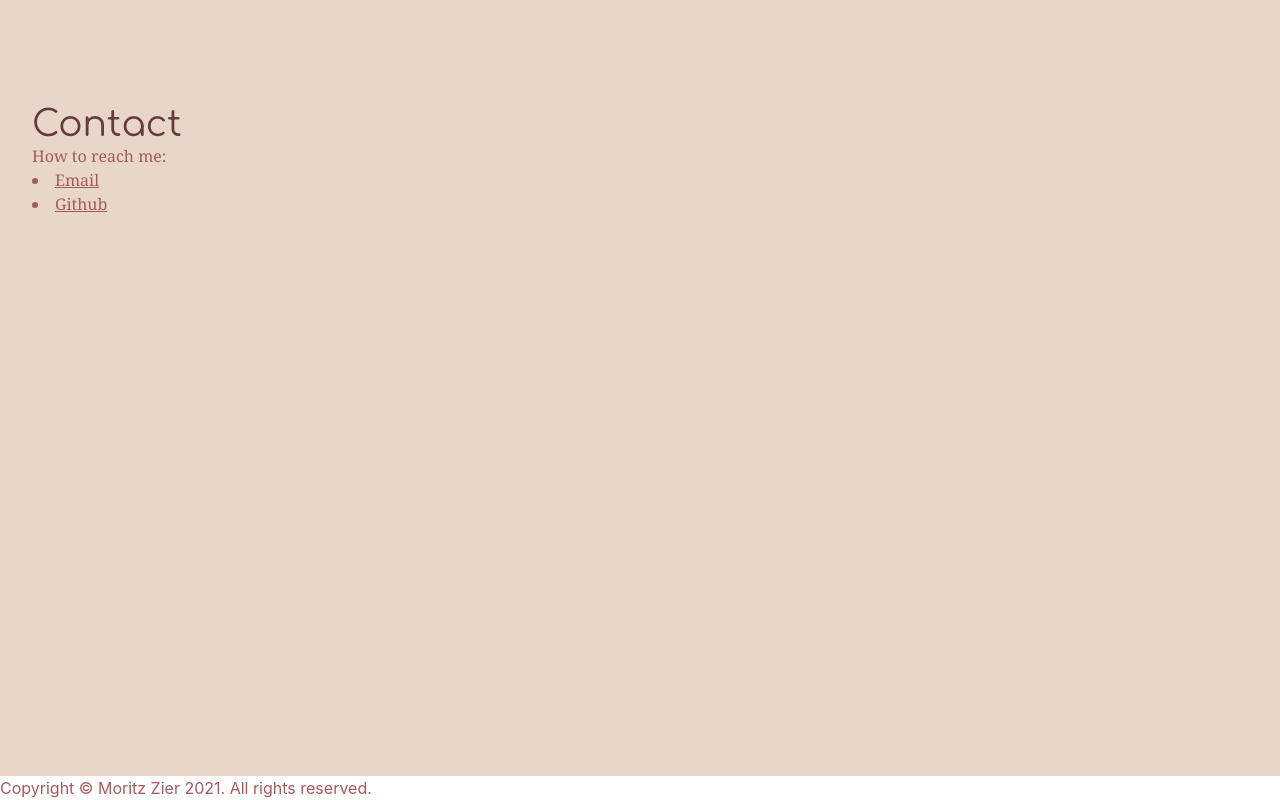
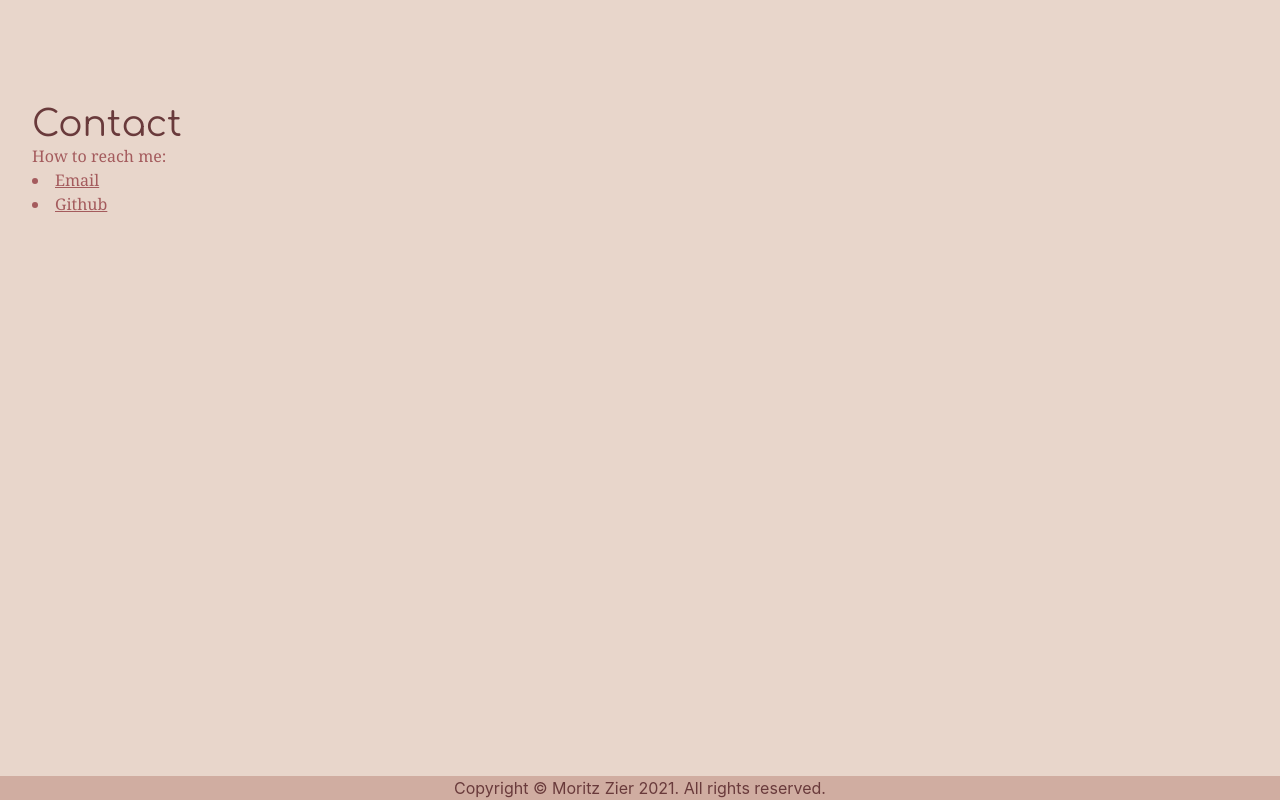
Before and after one commit to moritzzier/moritzzier.github.io, a Next.js app: page / in a window 1280 px wide. Shown: the part 1624-2424 px from the top of the page. Built offline with nearby package versions, Linux system fonts and the light colour scheme.

Commit message:
improved footer

```diff
--- a/app/components/templates/FooterContent/FooterContent.tsx
+++ b/app/components/templates/FooterContent/FooterContent.tsx
@@ -2,7 +2,7 @@ import * as React from 'react';
 
 export const FooterContent: React.FC<IFooterContentProps> = (props: IFooterContentProps) => {
     return(
-        <p className="text-typo-light">Copyright &copy; Moritz Zier 2021. All rights reserved.</p>
+        <p className="text-typo-dark bg-paper text-center">Copyright &copy; Moritz Zier 2021. All rights reserved.</p>
     );
 }
 
```
